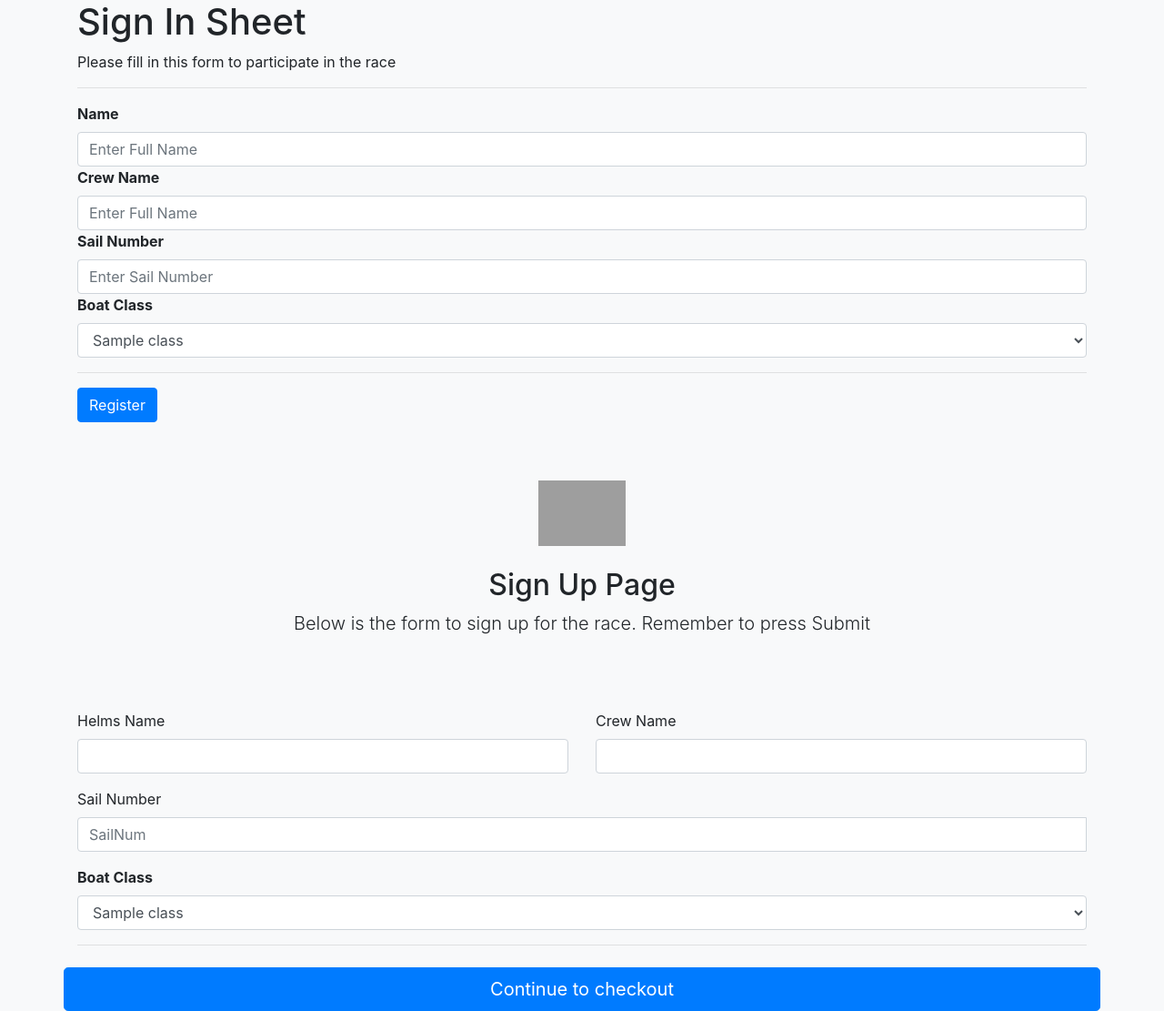
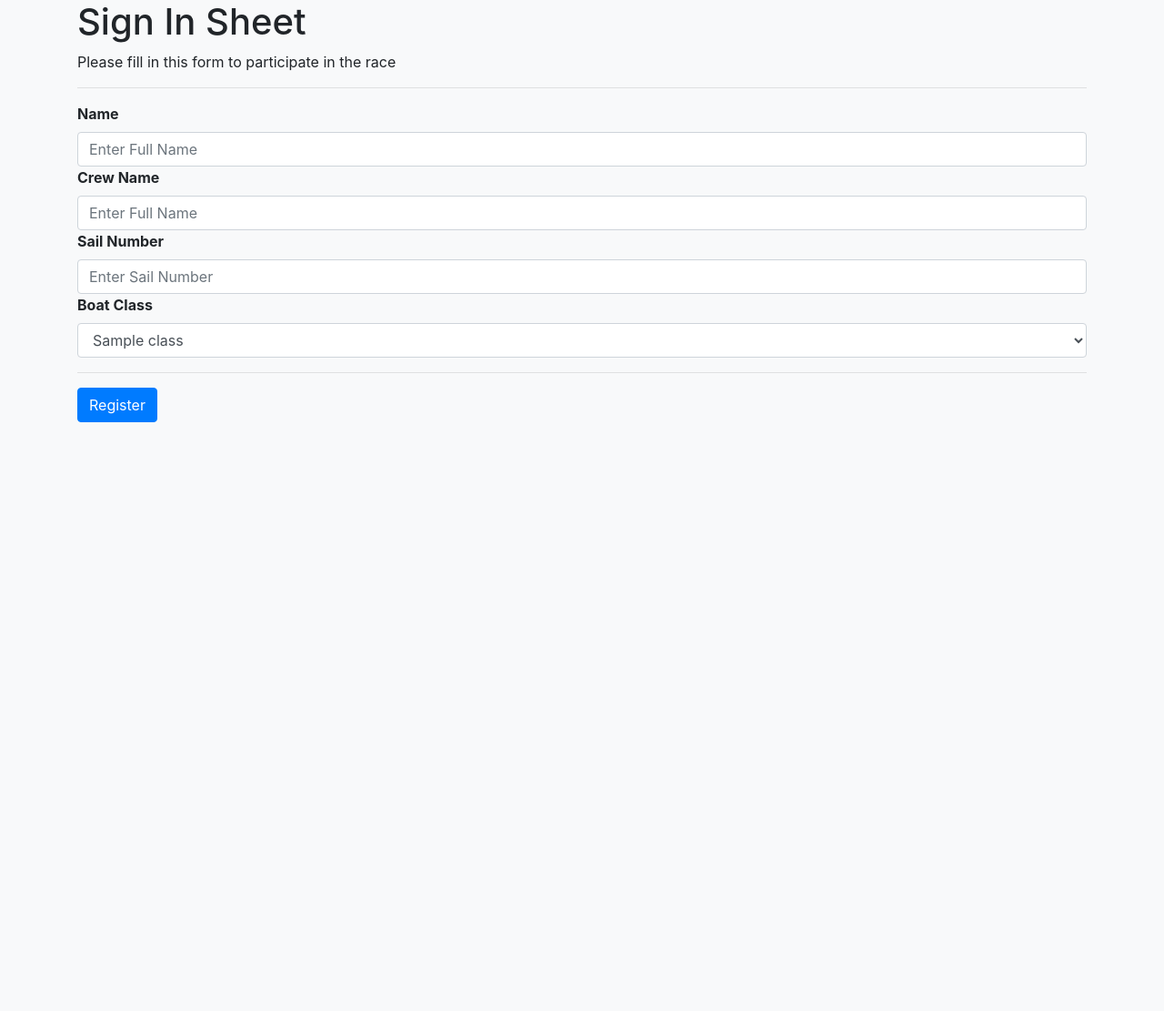
Before and after one commit to T3610/Sailing-Manager, a Flask app: template templates/entryForm.html in a window 1280 px wide. Shown: the part 56-1167 px from the top of the page at 91% size. After the commit the page ends 520 px from the top, so only its background shows below. Run offline with Flask 2, Linux system fonts and the light colour scheme; the template is opened without the code that fills it: most values are stand-ins (such as "Sample title", 1, 10 or a date in 2020); some libraries are stand-ins or nearby versions; grey boxes are pictures that could not be loaded.

Commit message:
removed old code

```diff
--- a/templates/entryForm.html
+++ b/templates/entryForm.html
@@ -72,60 +72,6 @@
         </div>
     </form>
 
-    <div class="container">
-        <div class="py-5 text-center">
-          <img class="d-block mx-auto mb-4" src="C:\Users\tobyh\OneDrive\Documents\Coding\Python\Sailing-Manager\static\img\DSCpennant.png" alt=""  height="72">
-          <h2>Sign Up Page</h2>
-          <p class="lead">Below is the form to sign up for the race. Remember to press Submit</p>
-        </div>
-
-        <div class="row">
-          <div class="col-md-12 order-md-1">
-            <h4 class="mb-3"></h4>
-            <form class="needs-validation" novalidate>
-              <div class="row">
-                <div class="col-md-6 mb-3">
-                  <label for="firstName">Helms Name</label>
-                  <input type="text" class="form-control" id="firstName" placeholder="" value="" required>
-
-                </div>
-                <div class="col-md-6 mb-3">
-                  <label for="lastName">Crew Name</label>
-                  <input type="text" class="form-control" id="lastName" placeholder="" value="" >
-
-                </div>
-              </div>
-
-              <div class="mb-3">
-                <label for="username">Sail Number</label>
-                <div class="input-group">
-
-                  <input type="text" class="form-control" id="SailNum" placeholder="SailNum" required>
-                  <div class="invalid-feedback" style="width: 100%;">
-                    Your username is required.
-                  </div>
-                </div>
-              </div>
-
-
-
-              <div class="mb-3 test">
-                  <label for="class"><b>Boat Class</b></label>
-                  <select class="form-control" id="class" name="class">
-                      {% for class in boat %}
-                          <option value="{{class}}">{{class}}</option>
-                      {% endfor %}
-                  </select>
-                  </div>
-
-              <hr class="mb-4">
-
-              <div class="row">
-              <button class="btn btn-primary btn-lg btn-block" type="submit">Continue to checkout</button>
-            </form>
-          </div>
-        </div>
-      </div>
 
 </body>
 
```
